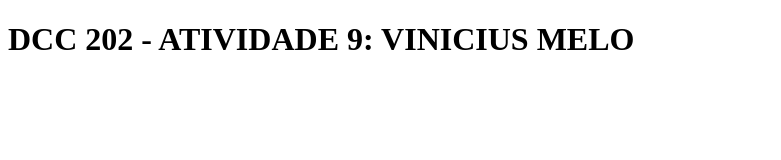
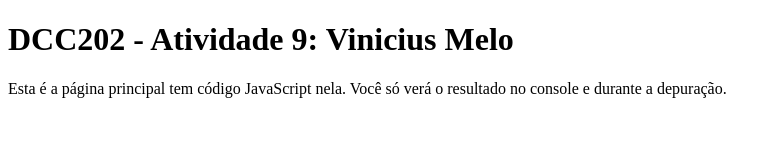
Before and after one commit to ufjf-dcc202/ufjf-dcc202-2023-3-b-atv9-ViniciusFGMelo, a website: page index.html in a window 1280 px wide. Shown: the whole page, without its empty margins (0-781 px from the left). Drawn offline with Linux system fonts and the light colour scheme.

Commit message:
Feito correção no texto

```diff
--- a/index.html
+++ b/index.html
@@ -3,12 +3,12 @@
 <head>
     <meta charset="UTF-8">
     <meta name="viewport" content="width=device-width, initial-scale=1.0">
-    <title>DCC 202 - ATIVIDADE 9: VINICIUS MELO</title>
+    <title>DCC202 - Atividade 9: VINICIUS MELO</title>
 </head>
 <body>
     <main>
-        <h1>DCC 202 - ATIVIDADE 9: VINICIUS MELO</h1>
-        <p></p>
+        <h1>DCC202 - Atividade 9: Vinicius Melo</h1>
+        <p>Esta é a página principal tem código JavaScript nela. Você só verá o resultado no console e durante a depuração.</p>
     </main>
 
     <script>
```
